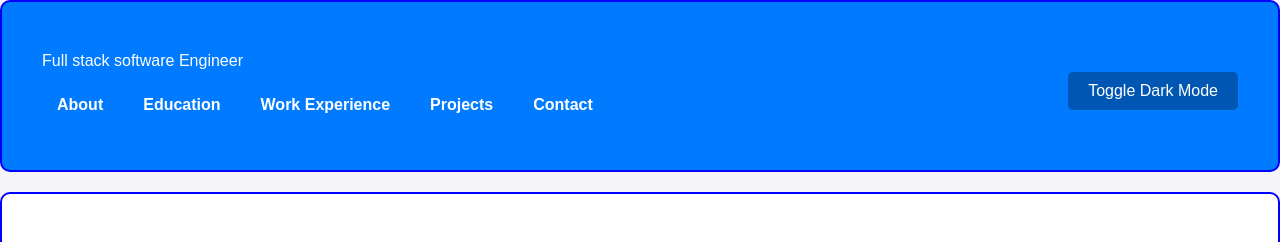
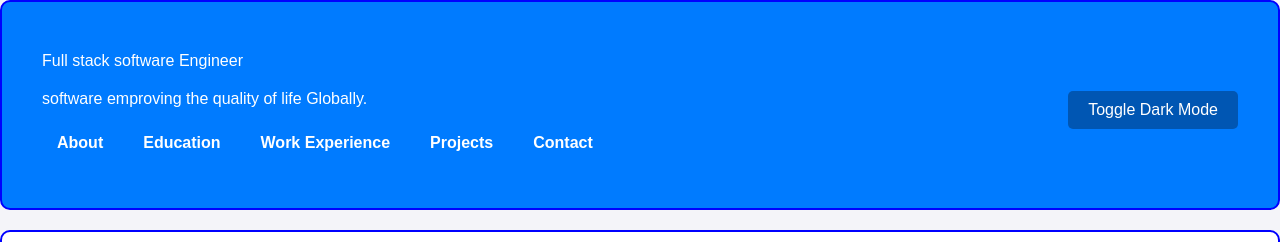
Before and after one commit to Richie-2024/myfortfolio002, a plain HTML site: page index.html in a window 1280 px wide. Shown: the top 242 px of the page. Drawn offline with Linux system fonts and the light colour scheme.

Commit message:
Update index.html

```diff
--- a/index.html
+++ b/index.html
@@ -3,7 +3,7 @@
 <head>
     <meta charset="UTF-8">
     <meta name="viewport" content="width=device-width, initial-scale=1.0">
-    <title>Ogwal Richard Richie</title>
+    <title>Ogwal Richard </title>
     <link rel="icon" type="image/x-icon" href="my.jpg">
     <link rel="stylesheet" href="styles.css">
 </head>
@@ -14,6 +14,7 @@
                 <div class="title-and-nav">
 
                     <p>Full stack software Engineer</p>
+                    <P style="text-align":center;>software emproving the quality of life Globally.</P>
                     <nav>
                         <ul>
                             <li><a href="#about">About</a></li>
```
